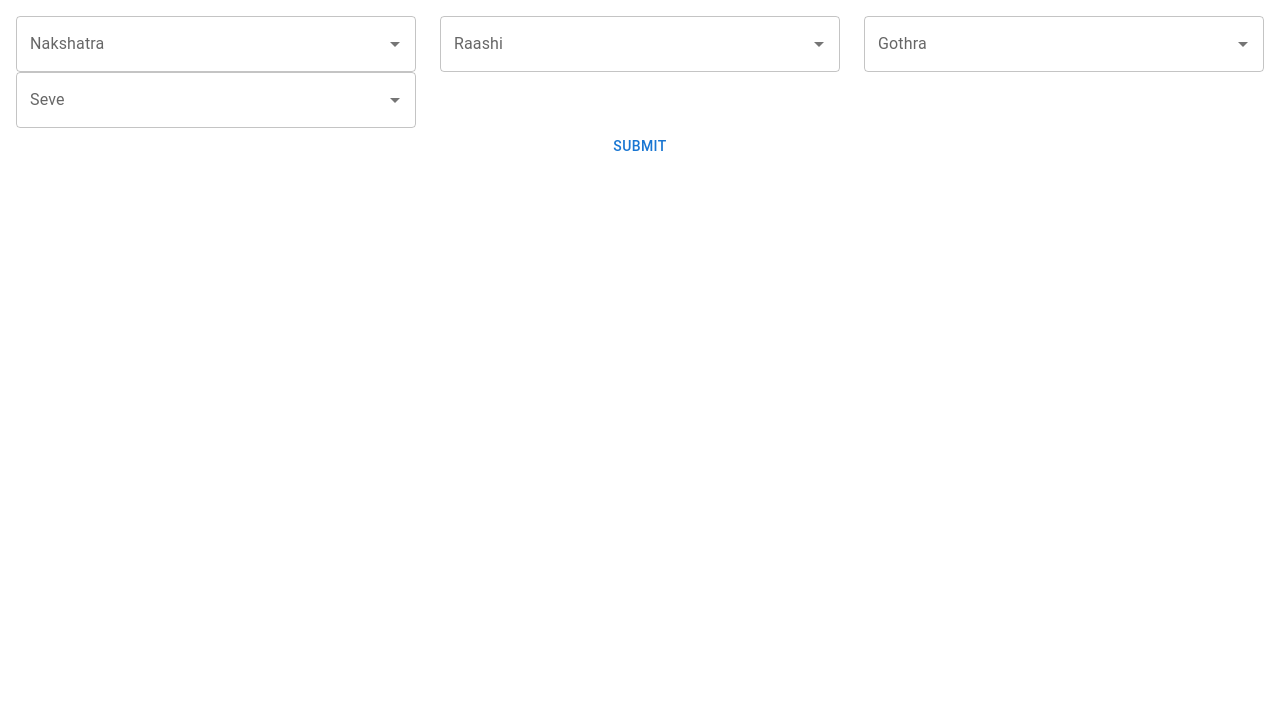
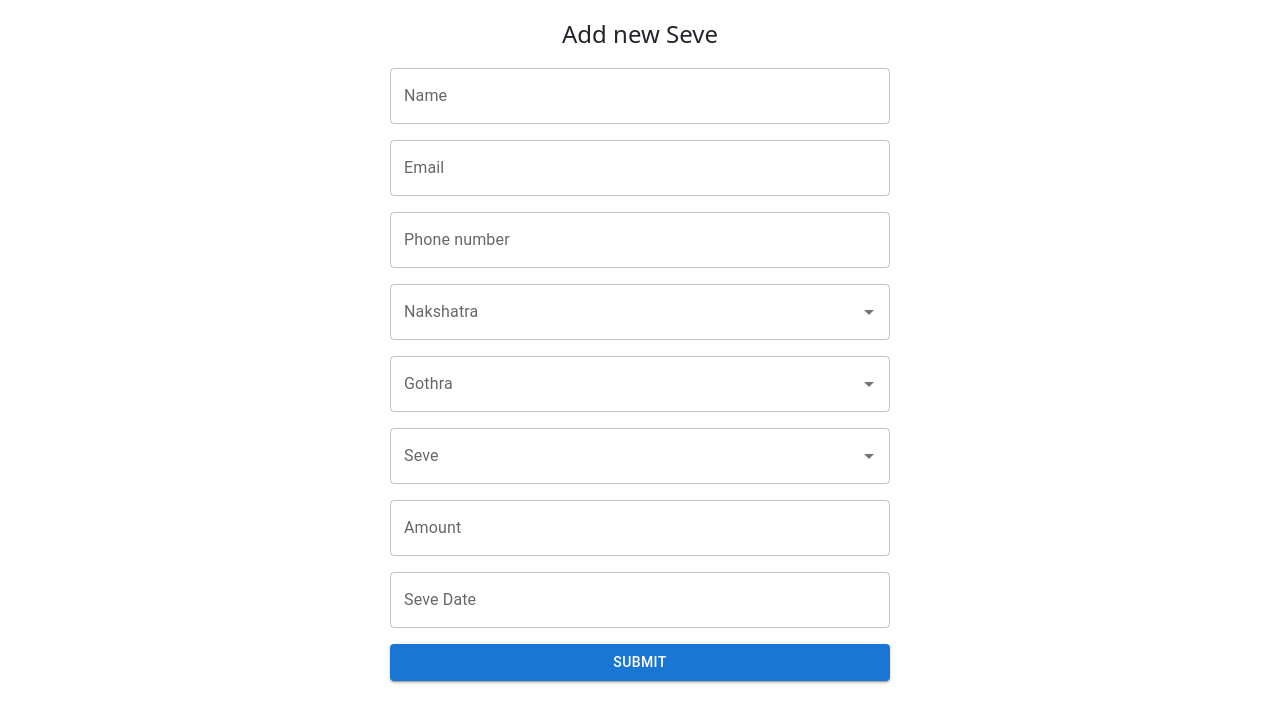
Before and after one commit to kiransharma1987/spgt_form, a React (Create React App) app: page /form in a window 1280 px wide. Shown: the top 722 px of the page. Built offline with nearby package versions, Linux system fonts and the light colour scheme.

Commit message:
Basic form setup

```diff
--- a/package.json
+++ b/package.json
@@ -5,16 +5,19 @@
   "dependencies": {
     "@emotion/react": "^11.14.0",
     "@emotion/styled": "^11.14.0",
+    "@mui/lab": "^6.0.0-beta.23",
     "@mui/material": "^6.3.1",
+    "@mui/x-date-pickers": "^7.23.6",
     "@testing-library/react": "^16.1.0",
     "@types/react": "^19.0.7",
     "bootstrap": "^5.3.3",
     "cra-template-typescript": "1.2.0",
+    "dayjs": "^1.11.13",
     "react": "^19.0.0",
     "react-dom": "^19.0.0",
     "react-hook-form": "^7.54.2",
     "react-router": "^7.1.1",
-    "react-scripts": "^5.0.1"
+    "react-scripts": "^5.0.1",
   },
   "scripts": {
     "start": "react-scripts start",
--- a/src/components/Form.tsx
+++ b/src/components/Form.tsx
@@ -1,69 +1,80 @@
-import { Autocomplete, Button, TextField } from "@mui/material";
+import {  Button, Stack } from "@mui/material";
 import React from "react";
-import { useForm } from "react-hook-form";
+import { useForm, } from "react-hook-form";
+import AutocompleteField from "./react-hook-form-mui/AutocompleteField";
+import InputField from "./react-hook-form-mui/InputField";
+import DatePickerField from "./react-hook-form-mui/DatePickerField";
 
 const Form: React.FC = () => {
-
     const {
-        register,
         handleSubmit,
+        control,
         formState: { errors },
     } = useForm();
 
-    const gotra = [{ label: 'Athreyas' }, { label: "Bharadwaj" }, {label:"Kashyapa"}]
-    const onSubmit = (data:any) => {
-        console.log(data)
+    const gotra = [
+        "Athreyas",
+        "Bharadwaj",
+        "Kashyapa",
+    ];
 
+
+    const nakshatra = [
+        "Shravana", "Swathi"
+
+    ];
+
+    const onSubmit = (data: any) => {
+        console.log(data);
     };
 
+    return (
+        <div className="container d-flex justify-content-center">
+            <form className="p-3" onSubmit={handleSubmit(onSubmit)}>
+                <Stack width={500} spacing={2}>
 
-    return (
+        <div className="text-center head">Add new Seve</div>
 
-        <div className="containter">
-            <form className="row p-3"  onSubmit={handleSubmit(onSubmit)}>
+                    <div >
+                        <InputField name="name" type="text" label="Name" control={control} errors={errors} />
+                    </div>
+                    <div >
+                        <InputField name="email" type="email" label="Email" control={control} errors={errors} />
+                    </div>
+                    <div >
+                        <InputField name="phoneNumber" type="number" label="Phone number" control={control} errors={errors} />
+                    </div>
+                    <div>
+                        <AutocompleteField name="nakshatra" label="Nakshatra" control={control} options={nakshatra} errors={errors} />
+                    </div>
 
-                <div className="col-lg-4">
-                    <Autocomplete
-                        disablePortal
-                        options={gotra}
-                        {...register("nakshatra")}
-                        renderInput={(params) => <TextField {...params} label="Nakshatra" />}
-                    />
+                    <div>
+                        <AutocompleteField name="gotra" label="Gothra" control={control} options={gotra} errors={errors} />
                     </div>
 
 
-                <div className="col-lg-4">
-                    <Autocomplete
-                        disablePortal
-                        options={gotra}
-                        {...register("raashi")}
-                        renderInput={(params) => <TextField {...params} label="Raashi" />}
-                    />
-                </div>
 
-                <div className="col-lg-4">
-                    <Autocomplete
-                        disablePortal
-                        options={gotra}
-                        {...register("gotra")}
-                        renderInput={(params) => <TextField {...params} label="Gothra" />}
-                    />
+                    <div>
+                        <AutocompleteField name="seve" label="Seve" control={control} options={gotra} errors={errors} />
                     </div>
 
 
-                <div className="col-lg-4">
-                    <Autocomplete
-                        disablePortal
-                        options={gotra}
-                        {...register("seve")}
-                        renderInput={(params) => <TextField {...params} label="Seve" />}
-                    />
+                    <div>
+                        <InputField name="amount" label="Amount" type="number" control={control} errors={errors} />
                     </div>
 
-                <Button type="submit" >Submit</Button>
+
+                    <div>
+                        <DatePickerField name="seveDate" label="Seve Date" control={control} errors={errors} />
+                    </div>
+
+                    <Button type="submit" variant="contained">
+                        Submit
+                    </Button>
+                </Stack>
             </form>
         </div>
-    )
-}
+    );
+};
 
-export default Form
+export default Form;
--- /dev/null
+++ b/src/components/react-hook-form-mui/AutocompleteField.tsx
@@ -0,0 +1,46 @@
+import { Autocomplete, TextField } from "@mui/material";
+import { Controller } from "react-hook-form";
+
+interface AutocompleteFieldProps {
+    name: string;
+    label: string;
+    options: string[];
+    control: any;
+    errors: any;
+}
+
+
+const AutocompleteField: React.FC<AutocompleteFieldProps> = ({
+    name,
+    label,
+    options,
+    control,
+    errors,
+}) => {
+    return (
+        <Controller
+            name={name}
+            control={control}
+            defaultValue=""
+            render={({ field }) => (
+                <Autocomplete
+                    {...field}
+                    options={options}
+                    renderInput={(params) => (
+                        <TextField
+                            {...params}
+                            label={label}
+                            error={!!errors[name]}
+                            helperText={errors[name]?.message as string}
+                        />
+                    )}
+                    onChange={(_, value) => field.onChange(value)}
+                />
+
+
+            )}
+        />
+    );
+};
+
+export default AutocompleteField;
--- /dev/null
+++ b/src/components/react-hook-form-mui/DatePickerField.tsx
@@ -0,0 +1,39 @@
+import { DatePicker } from "@mui/x-date-pickers/DatePicker";
+import { Controller } from "react-hook-form";
+import { AdapterDayjs } from '@mui/x-date-pickers/AdapterDayjs';
+
+import { LocalizationProvider } from '@mui/x-date-pickers/LocalizationProvider';
+
+interface DatePickerFieldProps {
+    name: string;
+    label: string;
+    control: any; // You might want to replace `any` with `Control<T>` from react-hook-form if you have a specific type for your form.
+    errors?: any; // Optional, since errors might not always be passed.
+}
+
+const DatePickerField: React.FC<DatePickerFieldProps> = ({
+    name,
+    label,
+    control,
+    errors,
+}) => (
+    <Controller
+        name={name}
+        control={control}
+        defaultValue={null}
+        render={({ field }) => (
+            <LocalizationProvider dateAdapter={AdapterDayjs} >
+
+            <DatePicker
+                {...field}
+                label={label}
+                format="DD/MM/YYYY"
+                slotProps={{ textField: { fullWidth: true } }}
+
+            />
+            </LocalizationProvider>
+        )}
+    />
+);
+
+export default DatePickerField;
--- /dev/null
+++ b/src/components/react-hook-form-mui/InputField.tsx
@@ -0,0 +1,42 @@
+
+
+
+
+
+import { TextField } from "@mui/material";
+import { Controller } from "react-hook-form";
+
+interface InputFieldProps {
+    name: string;
+    label: string;
+    control: any;
+    type: string;
+    errors: any;
+}
+
+const InputField: React.FC<InputFieldProps> = ({
+    name,
+    label,
+    control,
+    type,
+    errors,
+}) => (
+    <Controller
+        name={name}
+        control={control}
+        defaultValue=""
+        render={({ field }) => (
+            <TextField
+                {...field}
+                label={label}
+                fullWidth
+                type={type}
+                variant="outlined"
+                error={!!errors[name]}
+                helperText={errors[name]?.message}
+            />
+        )}
+    />
+);
+
+export default InputField;
--- a/src/index.css
+++ b/src/index.css
@@ -12,3 +12,8 @@ code {
   font-family: source-code-pro, Menlo, Monaco, Consolas, 'Courier New',
     monospace;
 }
+
+.head{
+  font-size: 24px;
+  font-weight: 500;
+}
```
Lines whose indentation alone changed are shown as unchanged.
